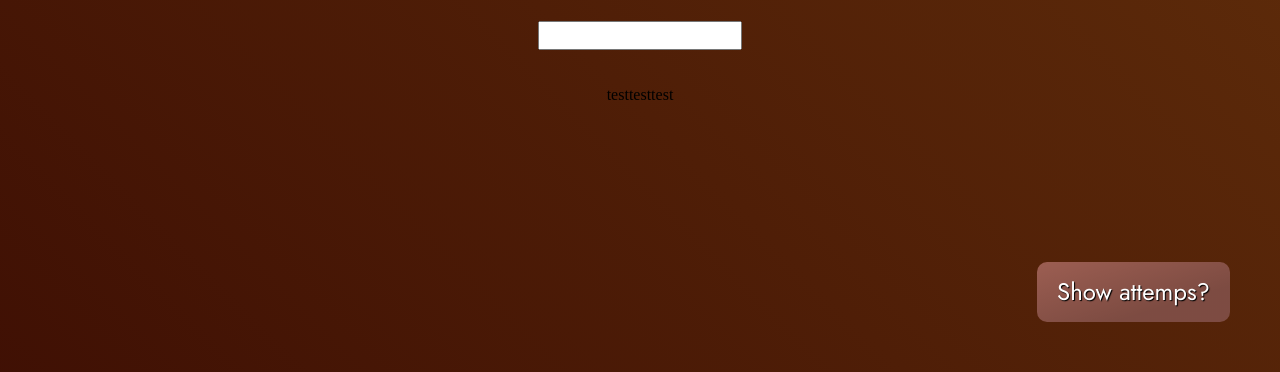
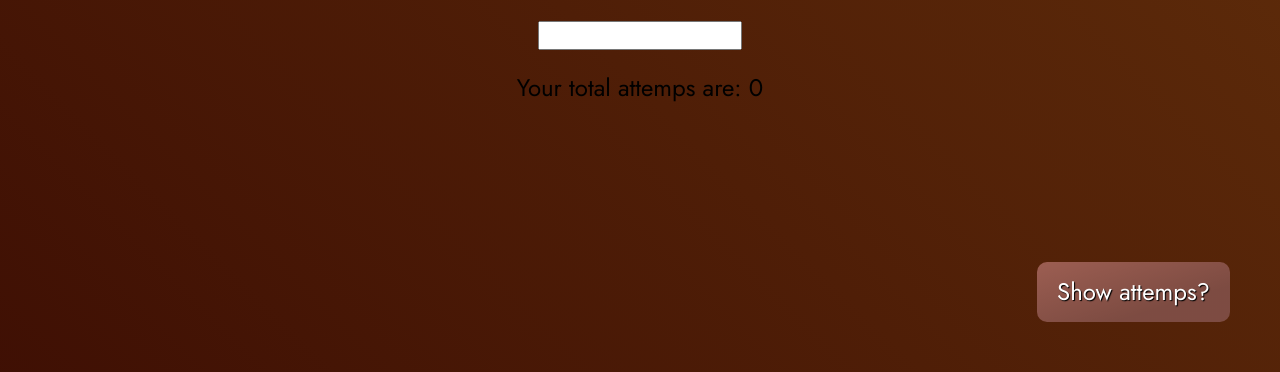
Before and after one commit to Dyff1/JS-DOM-Interactive-Game, a plain HTML site: page index.html in a window 1280 px wide. Both pictures are taken after a click on the button "Show attemps?". Shown: the part 428-800 px from the top of the page. Drawn offline with Linux system fonts and the light colour scheme; a web font is replaced by a local one.

Commit message:
game point system broken. fixed so its displayd in page.

```diff
--- a/script/logic.js
+++ b/script/logic.js
@@ -3,8 +3,9 @@ const notesArray = ["E-note", "A-note", "D-note", "G-note", "B-note"]
 let randomNumber;
 let randomNote = "";
 let toggleState = false
-let attempsRight;
-let attempsWrong;
+let attempsRight = 0;
+let attempsWrong = 0;
+let attempsTotal = 0;
 let userGuess = ""
 let attempState = 0;
 
@@ -16,6 +17,7 @@ const HIDDENATTEMPS = (hidden) => {
 
 const VISIBLEATTEMPS = (hidden) => {
     console.log("visible attemp state")
+    console.log(attempsTotal)
     if (attempState === 1) {
         hidden = document.querySelector(".attemps__toggle__text")
         hidden.classList.remove("hidden")
@@ -23,9 +25,8 @@ const VISIBLEATTEMPS = (hidden) => {
     else if (attempState === 0) {
         for (let i = 0 ; i < 1 ; i++) {
             const p = document.createElement('p')
-            p.textContent = "testtesttest";
-            p.classList.add("attemps__toggle__text")
-            p.classList.add("hidden")
+            p.textContent = "Your total attemps are: " + attempsTotal;
+            p.classList.add("attemps__toggle__text", "center", "hidden")
             document.querySelector(".attemps").append(p)
             attempState = 1
             hidden = document.querySelector(".attemps__toggle__text")
@@ -104,6 +105,8 @@ const GUESS = () => {
         if(event.target.value.toLowerCase() === randomNote.toLowerCase()) {
             console.log("your guess is right")
             attempsRight++
+            attempsTotal++
+            console.log(attempsTotal)
             let inputText = document.querySelector("#input-target-guess-text")
             inputText.textContent = "Your guess is right! Would you like to play again?"
             VISIBLENEXTBUTTON()
@@ -115,10 +118,11 @@ const GUESS = () => {
                 PLAY()
             })
 
-
         } else {
             console.log("your guess is wrong")
             attempsWrong++
+            attempsTotal++
+            console.log(attempsTotal)
             let inputText = document.querySelector("#input-target-guess-text")
             inputText.textContent = "Your guess is wrong. Guess again!"
         }
--- a/style/style.css
+++ b/style/style.css
@@ -52,6 +52,7 @@ body {
     align-items: center;
     margin: auto;
     text-align: center;
+    justify-content: center;
 }
 
 .user__input {
@@ -113,3 +114,8 @@ body {
     bottom: 50px;
     right: 50px;
 }
+
+.attemps__toggle__text {
+   font-size: var(--primary-text-size);
+   font-family: var(--primary-font);
+}
```
